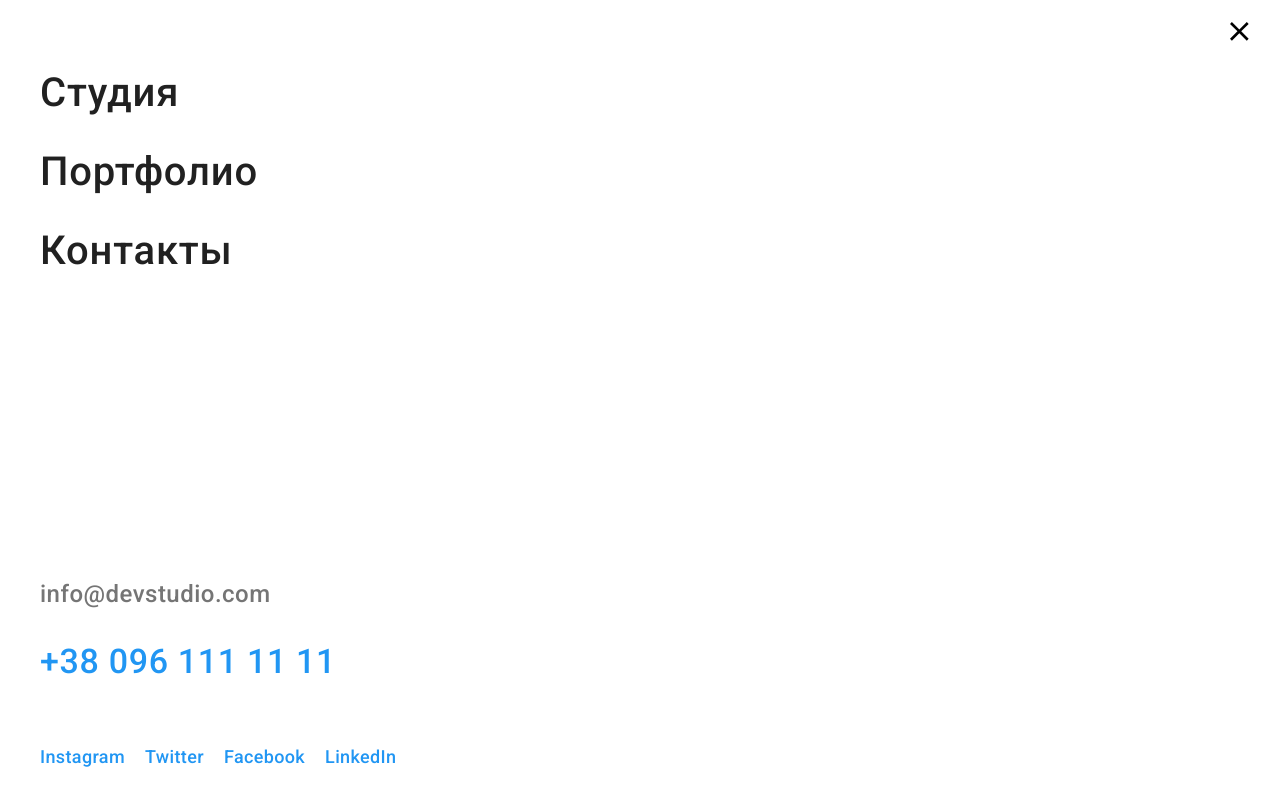
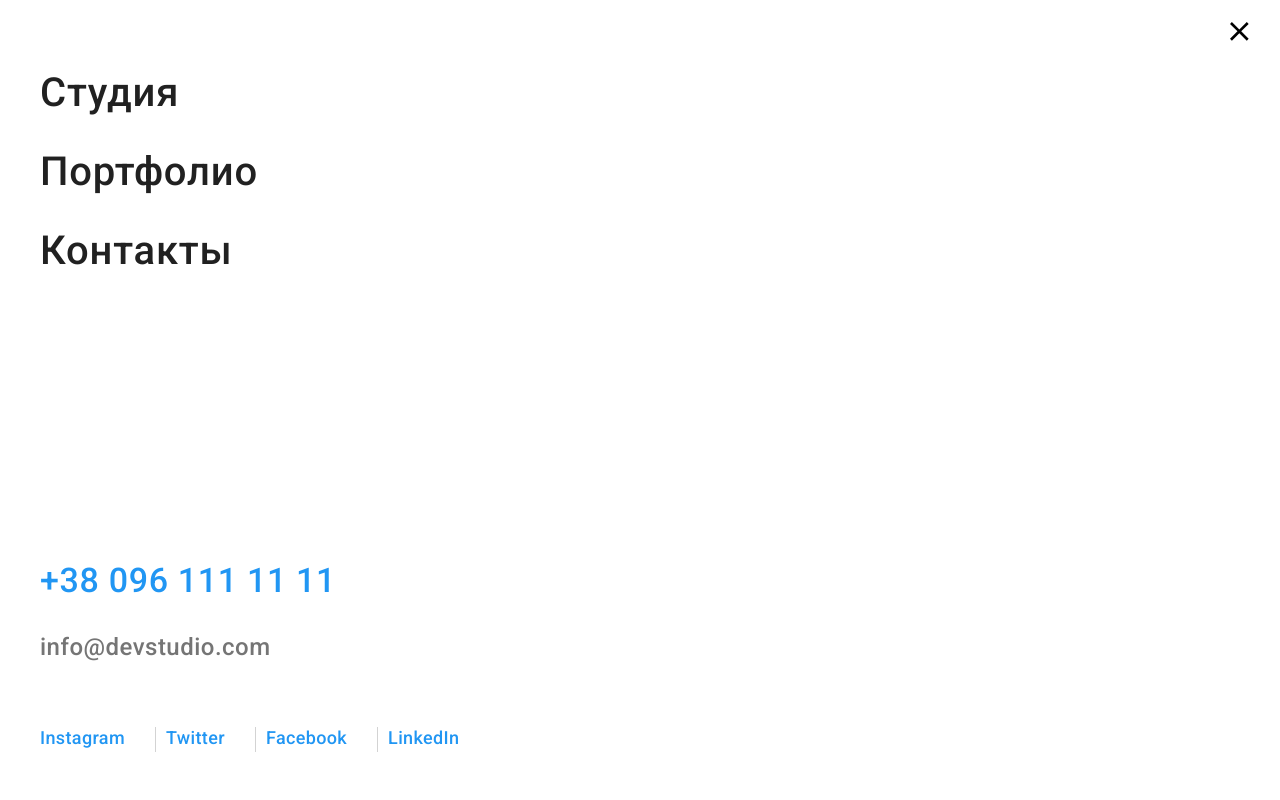
Before and after one commit to Snook2022/goit-markup-hw-08, a plain HTML site: page index.html in a window 1280 px wide. Drawn offline with nearby package versions, Linux system fonts and the light colour scheme.

Commit message:
делаю дз8

```diff
--- a/index.html
+++ b/index.html
@@ -18,7 +18,7 @@
   </head>
   <body>
     <!-- Шапка сайта -->
-    <header class="page-header">
+    <!-- <header class="page-header">
       <div class="container main-nav">
         <a href="index.html" class="logo__header"> Web<span class="logo__studio">Studio</span></a>
         <nav class="nav">
@@ -47,7 +47,7 @@
             </a>
           </li>
         </ul>
-      </div>
+      </div> -->
       <button type="button" class="mobile-open-btn">
         <svg class="mobile-soc-icon" width="40" height="40">
           <use href="./images/icons.svg#icon-menu_40px-1"></use>
@@ -55,7 +55,8 @@
       </button>
       <div class="mob-menu">
         <div class="menu-container">
-          <button type="button" class="mobile-close-btn">
+          <div class="mob-menu-top">
+<button type="button" class="mobile-close-btn">
             <svg class="mobile-soc-icon" width="40" height="40">
               <use href="./images/icons.svg#icon-close_40px-1"></use>
             </svg>
@@ -68,14 +69,16 @@
             </li>
             <li class="mob-menu-item"><a href="" class="mob-menu-link">Контакты</a></li>
           </ul>
-
-          <ul class="mob-contact list">
+          </div>
+          <div class="mob-menu-bottom">
+              <ul class="mob-contact list">
+            <li class="mob-menu-item">
+              <a href="tel:+380961111111" class="mob-tel-link"> +38 096 111 11 11 </a>
+            </li>
             <li class="mob-menu-item">
               <a href="mailto:info@devstudio.com" class="mob-mail-link"> info@devstudio.com</a>
             </li>
-            <li class="mob-menu-item">
-              <a href="tel:+380961111111" class="mob-tel-link"> +38 096 111 11 11 </a>
-            </li>
+
           </ul>
           <ul class="mob-soc-list list">
             <li class="mob-soc-item">
@@ -115,6 +118,9 @@
               >
             </li>
           </ul>
+          </div>
+
+
         </div>
       </div>
     </header>
--- a/sass/layout/_header.scss
+++ b/sass/layout/_header.scss
@@ -127,6 +127,12 @@
   height: 100vh;
   padding-top: 10px;
   padding-bottom: 48px;
+  .menu-container {
+    display: flex;
+    flex-direction: column;
+    justify-content: space-between;
+    height: 100%;
+  }
 }
 .menu-container {
   width: 100%;
@@ -185,9 +191,9 @@
 .mob-soc-link {
   margin-right: 20px;
 }
-.mob-menu-list {
-  margin-bottom: 306px;
-}
+// .mob-menu-list {
+//   margin-bottom: 306px;
+// }
 .mob-soc-item {
   display: inline-block;
 }
@@ -195,3 +201,8 @@
   display: flex;
   flex-wrap: wrap;
 }
+.mob-soc-item:not(:last-child) {
+  margin-right: 10px;
+  padding-right: 10px;
+  border-right: 1px solid rgba(33, 33, 33, 0.2);
+}
```
Also changed, not shown: css/main.css, css/main.min.css, 2 other files.
